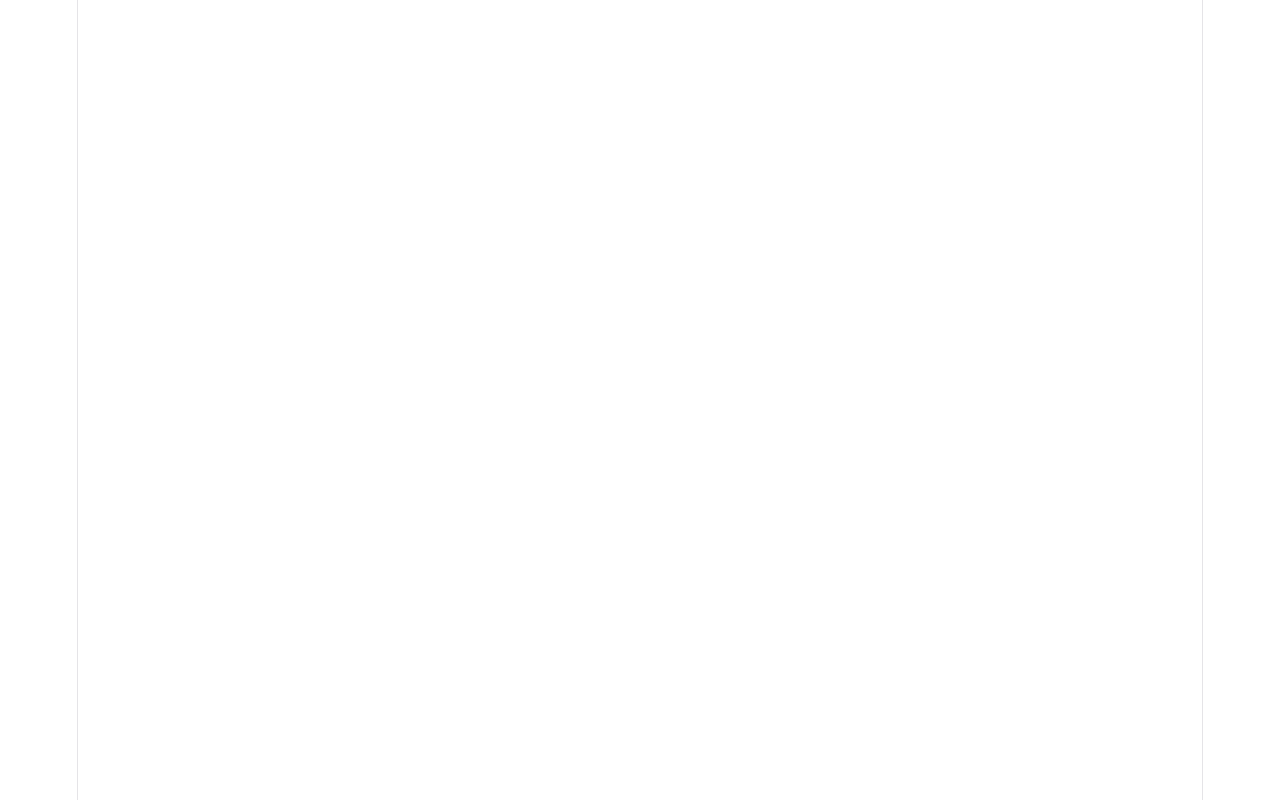
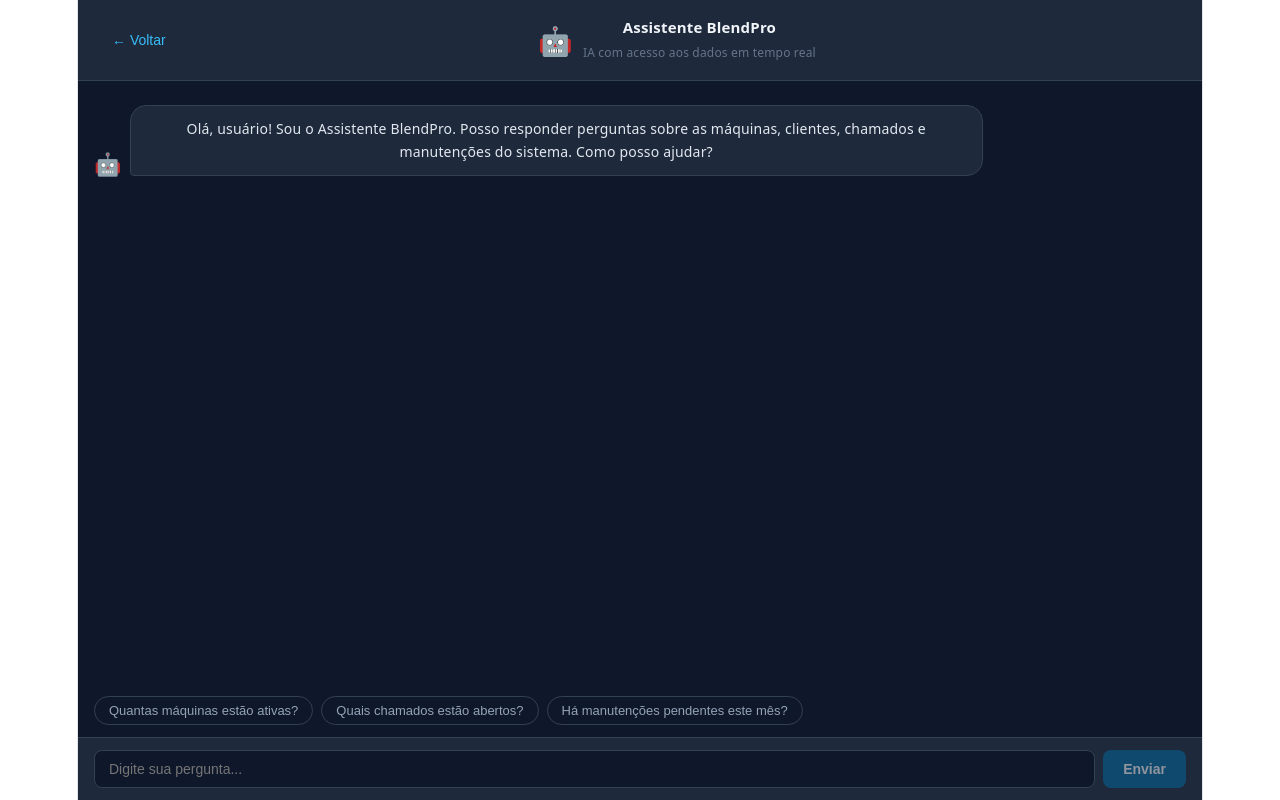
Before and after one commit to emailblendpro-git/blendpro-pwa, a React (Vite) app: page /agente in a window 1280 px wide. Before the commit this address had no page. Built offline with nearby package versions, Linux system fonts and the light colour scheme; sample sign-in values are in the browser's storage.

Commit message:
feat: adiciona página Agente de IA com chat e card no Dashboard

```diff
--- a/src/App.jsx
+++ b/src/App.jsx
@@ -11,6 +11,7 @@ import Relatorios from './pages/Relatorios';
 import Vendedores from './pages/Vendedores';
 import Abastecer from './pages/Abastecer';
 import Prestadores from './pages/Prestadores';
+import Agente from './pages/Agente';
 import { useUsuario } from './hooks/useUsuario';
 
 function RotaProtegida({ children }) {
@@ -107,6 +108,10 @@ export default function App() {
           <RotaProtegida><Abastecer /></RotaProtegida>
         } />
 
+        <Route path="/agente" element={
+          <RotaProtegida><Agente /></RotaProtegida>
+        } />
+
       </Routes>
     </BrowserRouter>
   );
--- /dev/null
+++ b/src/pages/Agente.jsx
@@ -0,0 +1,250 @@
+import { useState, useRef, useEffect } from 'react';
+import { useNavigate } from 'react-router-dom';
+import api from '../services/api';
+import { useUsuario } from '../hooks/useUsuario';
+
+export default function Agente() {
+  const navigate   = useNavigate();
+  const { usuario } = useUsuario();
+  const [mensagens, setMensagens] = useState([
+    {
+      role: 'assistant',
+      content: `Olá, ${usuario?.nome?.split(' ')[0] || 'usuário'}! Sou o Assistente BlendPro. Posso responder perguntas sobre as máquinas, clientes, chamados e manutenções do sistema. Como posso ajudar?`,
+    },
+  ]);
+  const [input, setInput]       = useState('');
+  const [carregando, setCarregando] = useState(false);
+  const fimRef = useRef(null);
+
+  useEffect(() => {
+    fimRef.current?.scrollIntoView({ behavior: 'smooth' });
+  }, [mensagens, carregando]);
+
+  async function enviar(e) {
+    e.preventDefault();
+    const texto = input.trim();
+    if (!texto || carregando) return;
+
+    const novasMensagens = [...mensagens, { role: 'user', content: texto }];
+    setMensagens(novasMensagens);
+    setInput('');
+    setCarregando(true);
+
+    // Histórico sem a primeira mensagem de boas-vindas (não é do banco)
+    const historico = novasMensagens.slice(1, -1);
+
+    try {
+      const res = await api.post('/agente/chat', {
+        mensagem: texto,
+        historico,
+      });
+      setMensagens(prev => [...prev, { role: 'assistant', content: res.data.resposta }]);
+    } catch {
+      setMensagens(prev => [
+        ...prev,
+        { role: 'assistant', content: 'Desculpe, ocorreu um erro ao processar sua mensagem. Tente novamente.' },
+      ]);
+    } finally {
+      setCarregando(false);
+    }
+  }
+
+  function sugestoes() {
+    return [
+      'Quantas máquinas estão ativas?',
+      'Quais chamados estão abertos?',
+      'Há manutenções pendentes este mês?',
+    ];
+  }
+
+  return (
+    <div style={s.container}>
+      {/* Header */}
+      <div style={s.header}>
+        <button style={s.btnVoltar} onClick={() => navigate('/dashboard')}>← Voltar</button>
+        <div style={{ display: 'flex', alignItems: 'center', gap: '10px' }}>
+          <span style={s.iconeHeader}>🤖</span>
+          <div>
+            <div style={s.headerTitulo}>Assistente BlendPro</div>
+            <div style={s.headerSub}>IA com acesso aos dados em tempo real</div>
+          </div>
+        </div>
+        <div />
+      </div>
+
+      {/* Chat */}
+      <div style={s.chat}>
+        {mensagens.map((m, i) => (
+          <div key={i} style={{ display: 'flex', justifyContent: m.role === 'user' ? 'flex-end' : 'flex-start', marginBottom: '12px' }}>
+            {m.role === 'assistant' && <span style={s.avatarIA}>🤖</span>}
+            <div style={m.role === 'user' ? s.balaoUser : s.balaoIA}>
+              {m.content.split('\n').map((linha, j) => (
+                <span key={j}>{linha}<br /></span>
+              ))}
+            </div>
+            {m.role === 'user' && <span style={s.avatarUser}>👤</span>}
+          </div>
+        ))}
+
+        {carregando && (
+          <div style={{ display: 'flex', justifyContent: 'flex-start', marginBottom: '12px' }}>
+            <span style={s.avatarIA}>🤖</span>
+            <div style={s.balaoIA}>
+              <span style={s.digitando}>● ● ●</span>
+            </div>
+          </div>
+        )}
+
+        <div ref={fimRef} />
+      </div>
+
+      {/* Sugestões (apenas quando vazio além da saudação) */}
+      {mensagens.length === 1 && (
+        <div style={s.sugestoes}>
+          {sugestoes().map((s_, i) => (
+            <button key={i} style={s.btnSugestao} onClick={() => setInput(s_)}>
+              {s_}
+            </button>
+          ))}
+        </div>
+      )}
+
+      {/* Input */}
+      <form style={s.formInput} onSubmit={enviar}>
+        <input
+          style={s.input}
+          type="text"
+          placeholder="Digite sua pergunta..."
+          value={input}
+          onChange={e => setInput(e.target.value)}
+          disabled={carregando}
+          autoFocus
+        />
+        <button
+          type="submit"
+          style={{ ...s.btnEnviar, opacity: carregando || !input.trim() ? 0.5 : 1 }}
+          disabled={carregando || !input.trim()}
+        >
+          Enviar
+        </button>
+      </form>
+    </div>
+  );
+}
+
+const s = {
+  container: {
+    backgroundColor: '#0f172a',
+    minHeight: '100vh',
+    display: 'flex',
+    flexDirection: 'column',
+    color: '#f1f5f9',
+  },
+  header: {
+    display: 'flex',
+    justifyContent: 'space-between',
+    alignItems: 'center',
+    padding: '14px 24px',
+    backgroundColor: '#1e293b',
+    borderBottom: '1px solid #334155',
+    flexShrink: 0,
+  },
+  btnVoltar: {
+    background: 'none',
+    border: 'none',
+    color: '#38bdf8',
+    cursor: 'pointer',
+    fontSize: '14px',
+    padding: '6px 10px',
+  },
+  iconeHeader: { fontSize: '28px' },
+  headerTitulo: { color: '#f1f5f9', fontWeight: 'bold', fontSize: '15px' },
+  headerSub: { color: '#64748b', fontSize: '12px' },
+  chat: {
+    flex: 1,
+    overflowY: 'auto',
+    padding: '24px 16px',
+    display: 'flex',
+    flexDirection: 'column',
+  },
+  avatarIA: {
+    fontSize: '22px',
+    marginRight: '8px',
+    alignSelf: 'flex-end',
+    flexShrink: 0,
+  },
+  avatarUser: {
+    fontSize: '22px',
+    marginLeft: '8px',
+    alignSelf: 'flex-end',
+    flexShrink: 0,
+  },
+  balaoIA: {
+    backgroundColor: '#1e293b',
+    border: '1px solid #334155',
+    borderRadius: '16px 16px 16px 4px',
+    padding: '12px 16px',
+    maxWidth: '75%',
+    fontSize: '14px',
+    lineHeight: '1.6',
+    color: '#e2e8f0',
+  },
+  balaoUser: {
+    backgroundColor: '#0369a1',
+    borderRadius: '16px 16px 4px 16px',
+    padding: '12px 16px',
+    maxWidth: '75%',
+    fontSize: '14px',
+    lineHeight: '1.6',
+    color: '#fff',
+  },
+  digitando: {
+    color: '#38bdf8',
+    letterSpacing: '4px',
+    animation: 'pulse 1.2s infinite',
+  },
+  sugestoes: {
+    display: 'flex',
+    gap: '8px',
+    padding: '0 16px 12px',
+    flexWrap: 'wrap',
+    flexShrink: 0,
+  },
+  btnSugestao: {
+    background: 'none',
+    border: '1px solid #334155',
+    color: '#94a3b8',
+    borderRadius: '20px',
+    padding: '6px 14px',
+    fontSize: '13px',
+    cursor: 'pointer',
+  },
+  formInput: {
+    display: 'flex',
+    gap: '8px',
+    padding: '12px 16px',
+    backgroundColor: '#1e293b',
+    borderTop: '1px solid #334155',
+    flexShrink: 0,
+  },
+  input: {
+    flex: 1,
+    backgroundColor: '#0f172a',
+    border: '1px solid #334155',
+    borderRadius: '8px',
+    padding: '10px 14px',
+    color: '#f1f5f9',
+    fontSize: '14px',
+    outline: 'none',
+  },
+  btnEnviar: {
+    backgroundColor: '#0369a1',
+    color: '#fff',
+    border: 'none',
+    borderRadius: '8px',
+    padding: '10px 20px',
+    fontWeight: 'bold',
+    cursor: 'pointer',
+    fontSize: '14px',
+  },
+};
--- a/src/pages/Dashboard.jsx
+++ b/src/pages/Dashboard.jsx
@@ -135,6 +135,13 @@ export default function Dashboard() {
             </div>
           )}
 
+          {/* Agente de IA — todos os perfis */}
+          <div style={{ ...styles.card, borderLeft: '3px solid #38bdf8' }} onClick={() => navigate('/agente')}>
+            <p style={styles.cardTitulo}>Assistente IA</p>
+            <p style={styles.cardValor}>🤖</p>
+            <p style={styles.cardLink}>Perguntar ao agente →</p>
+          </div>
+
         </div>
       </div>
     </div>
```
